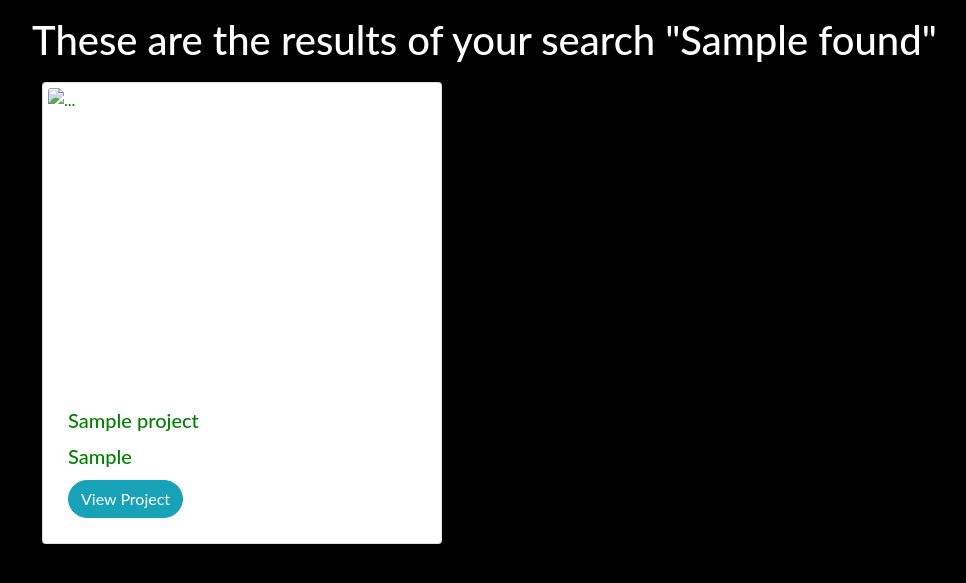
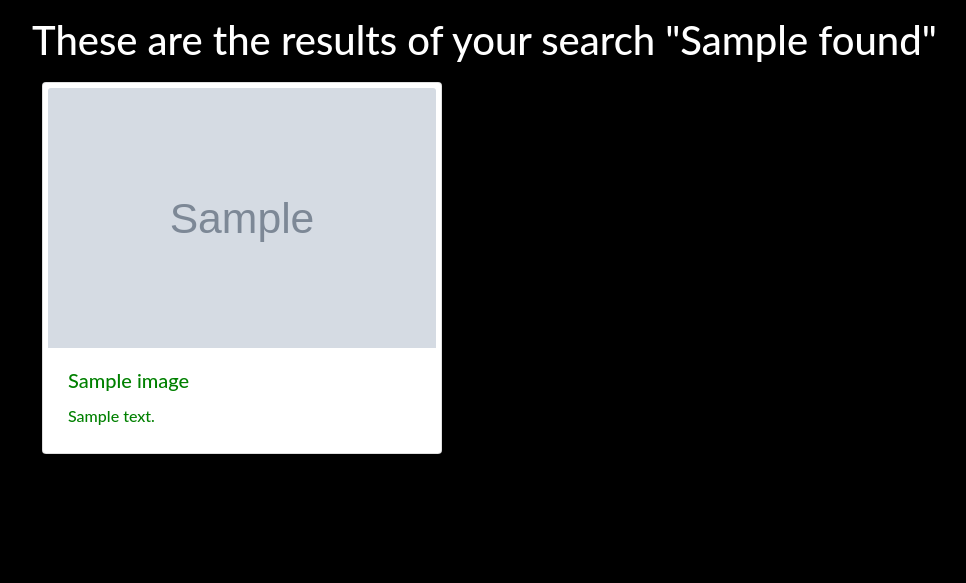
Before and after one commit to Edwike12/Lets_share, a Django app: template share/templates/search.html in a window 1280 px wide. Shown: the part 56-639 px from the top of the page, without its empty margins (38-1004 px from the left). Run offline with Django 3.2, Linux system fonts and the light colour scheme; tables that the repository leaves empty hold one stand-in row (values such as "Sample post"); the template is opened without the code that fills it: values that come from a table or form of the project are taken from there, most other values are stand-ins (such as "Sample title", 1, 10 or a date in 2020); grey boxes marked "Sample" are stand-in pictures; some libraries are stand-ins or nearby versions.

Commit message:
use for loop for search function

```diff
--- a/share/templates/search.html
+++ b/share/templates/search.html
@@ -5,14 +5,15 @@
 
 <br><br><br>
 <style>
-    body{
+    body {
         font-family: 'Lato', global_font_string;
         font-weight: 500;
         background-color: black;
         color: white;
 
     }
-    .card{
+
+    .card {
         color: green;
     }
 </style>
@@ -25,18 +26,13 @@
 
 
     <div class="row">
-        {% for project in projects %}
-        <div class="card" style="width: 25rem;height: fit-content;margin: 10px;padding: 5px;">
-            <img src="{{ project.name.url }}" class="card-img-top" alt="..." style="object-fit: cover;height: 300px;">
+        {% for image in images %} <div class="card" style="width: 25rem;height: fit-content;margin: 10px;padding: 5px;">
+            <img src="{{ image.image.url }}" class="card-img-top" alt="..." style="object-fit: cover;height: 260px;">
             <div class="card-body">
-          <h5 class="card-title">{{ project.title }}</h5>
-          <h5 class="card-title">{{ project.category }}</h5>
-          <p class="card-text">
-            <a href="{{project.url}}" class="btn btn-outline-info bg-info text-white rounded-pill">View Project</a>
-          </p>
+                <h5 class="card-title">{{ image.title }}</h5>
+                <p class="card-text"> {{image.description }} </p>
             </div>
-    </div>
-        {% endfor %}
+        </div> {% endfor %}
     </div>
 
 </div>
```
Lines whose indentation alone changed are shown as unchanged.
